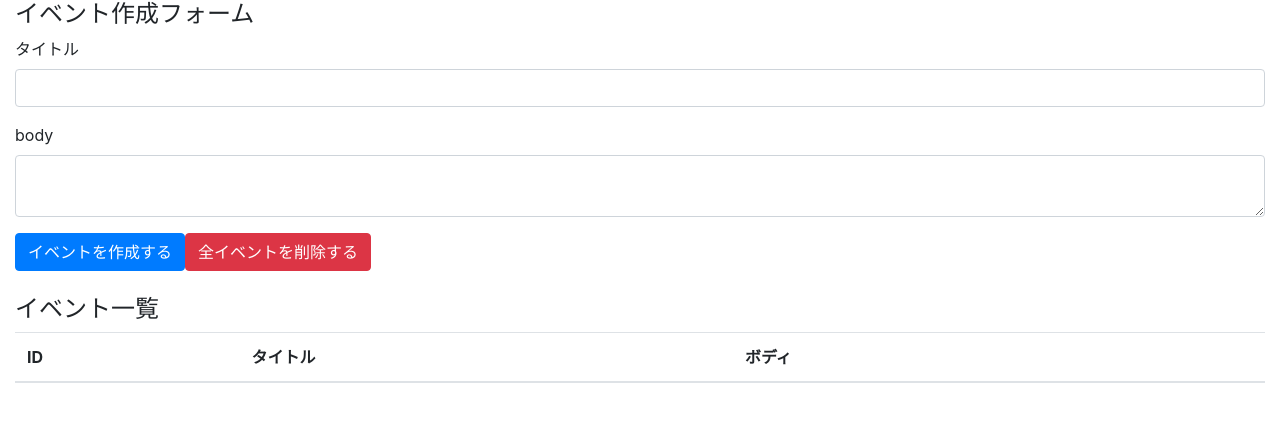
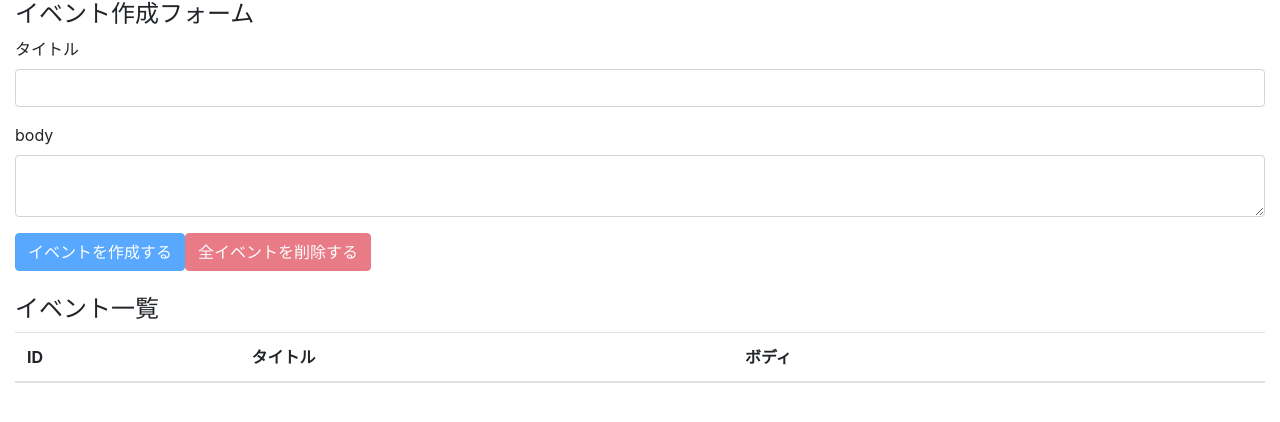
Before and after one commit to monkuma/react-hooks-101, a React (Create React App) app: page / in a window 1280 px wide. Shown: the top 422 px of the page. Built offline with nearby package versions, Linux system fonts and the light colour scheme.

Commit message:
implement all events deletion feature

```diff
--- a/src/components/App.js
+++ b/src/components/App.js
@@ -22,6 +22,14 @@
     setBody("");
   };
 
+  const deleteAllEvents = (e) => {
+    e.preventDefault();
+    const result = window.confirm("全てのイベントを削除しても良いですか");
+    if (result) dispatch({ type: "DELETE_ALL_EVENTS" });
+  };
+
+  const unCreatable = title === "" || body === "";
+
   return (
     <>
       <div className="container-fluid">
@@ -45,10 +53,21 @@
               onChange={(e) => setBody(e.target.value)}
             ></textarea>
           </div>
-          <button className="btn btn-primary" onClick={addEvent}>
+          <button
+            className="btn btn-primary"
+            onClick={addEvent}
+            disabled={unCreatable}
+          >
             イベントを作成する
           </button>
-          　<button className="btn btn-danger">全イベントを削除する</button>
+
+          <button
+            className="btn btn-danger"
+            onClick={deleteAllEvents}
+            disabled={state.length === 0}
+          >
+            全イベントを削除する
+          </button>
         </form>
         <br />
         <h4>イベント一覧</h4>
--- a/src/components/Event.js
+++ b/src/components/Event.js
@@ -3,7 +3,10 @@
 const Event = ({ event, dispatch }) => {
   const id = event.id;
   const handleClickDeleteButton = () => {
-    dispatch({ type: "DELETE_EVENT", id: id });
+    const result = window.confirm(
+      `${event.title}をイベントを削除しても良いですか`
+    );
+    if (result) dispatch({ type: "DELETE_EVENT", id: id });
   };
 
   return (
--- a/src/reducers/index.js
+++ b/src/reducers/index.js
@@ -13,7 +13,7 @@
       return [...state, { id, ...event }];
     case "DELETE_EVENT":
       return state.filter((e) => e.id !== action.id);
-    case "DELETE_ALL_EVENT":
+    case "DELETE_ALL_EVENTS":
       return [];
     default:
       return state;
```
